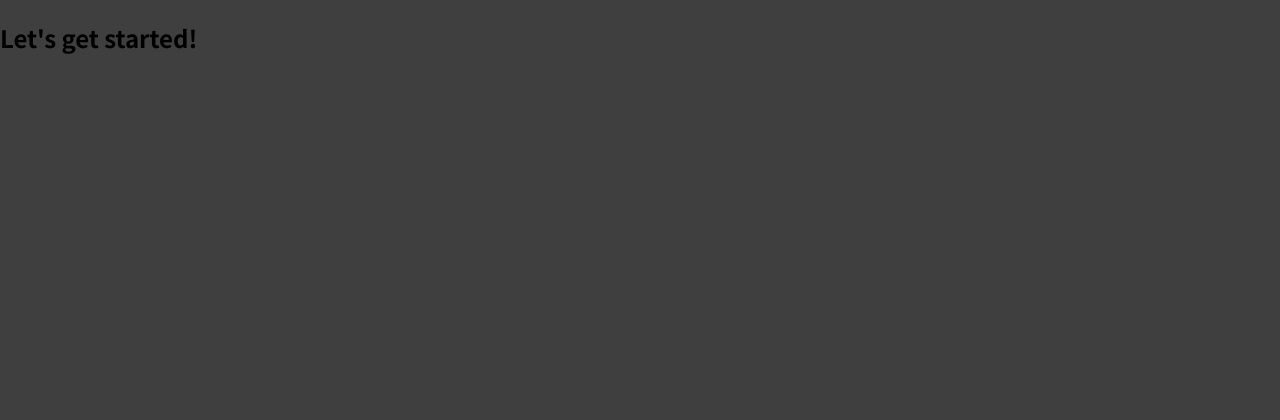
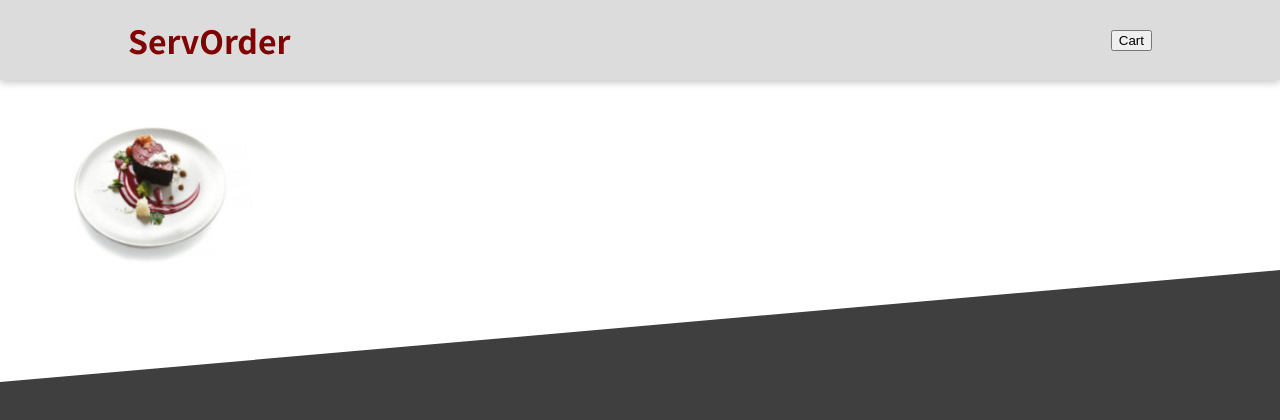
Before and after one commit to servosdesign/serv-order, a React (Create React App) app: page / in a window 1280 px wide. Shown: the top 420 px of the page. Built offline with nearby package versions, Linux system fonts and the light colour scheme.

Commit message:
styled components, header component, header styling

```diff
--- a/package.json
+++ b/package.json
@@ -9,6 +9,7 @@
     "react": "^18.0.0",
     "react-dom": "^18.0.0",
     "react-scripts": "^5.0.1",
+    "styled-components": "^5.3.5",
     "web-vitals": "^0.2.4"
   },
   "scripts": {
--- a/src/App.js
+++ b/src/App.js
@@ -1,8 +1,10 @@
+import Header from "./components/header/header.component";
+
 function App() {
   return (
-    <div>
-      <h2>Let's get started!</h2>
-    </div>
+    <>
+      <Header />
+    </>
   );
 }
 
--- /dev/null
+++ b/src/components/header/header.component.jsx
@@ -0,0 +1,19 @@
+import { StyledHeader, StyledDiv } from "./header.styles";
+
+import mealsImg from '../../assets/meals.jpg';
+
+const Header = props => {
+  return (
+    <>
+      <StyledHeader>
+        <h1>ServOrder</h1>
+        <button>Cart</button>
+      </StyledHeader>
+      <StyledDiv>
+        <img src={mealsImg} alt='A table full of delicious food!' />
+      </StyledDiv>
+    </>
+  );
+};
+
+export default Header;
--- /dev/null
+++ b/src/components/header/header.styles.jsx
@@ -0,0 +1,31 @@
+import styled from 'styled-components';
+
+export const StyledHeader = styled.header`
+  position: fixed;
+  top: 0;
+  left: 0;
+  width: 100%;
+  height: 5rem;
+  background-color: #DCDCDC;
+  color: #800000;
+  display: flex;
+  justify-content: space-between;
+  align-items: center;
+  padding: 0 10%;
+  box-shadow: 0 2px 8px rgba(0, 0, 0, 0.25);
+  z-index: 10;
+`;
+
+export const StyledDiv = styled.div`
+  width: 100%;
+  height: 24rem;
+  z-index: 0;
+  overflow: hidden;
+
+  & img {
+    width: 110%;
+    height: 100%;
+    object-fit: cover;
+    transform: rotateZ(-5deg) translateY(-4rem) translateX(-1rem);
+  }
+`;
```
Also changed, not shown: src/assets/meals.jpg (added), 1 other file (tests, documents, lock files or other folders).
